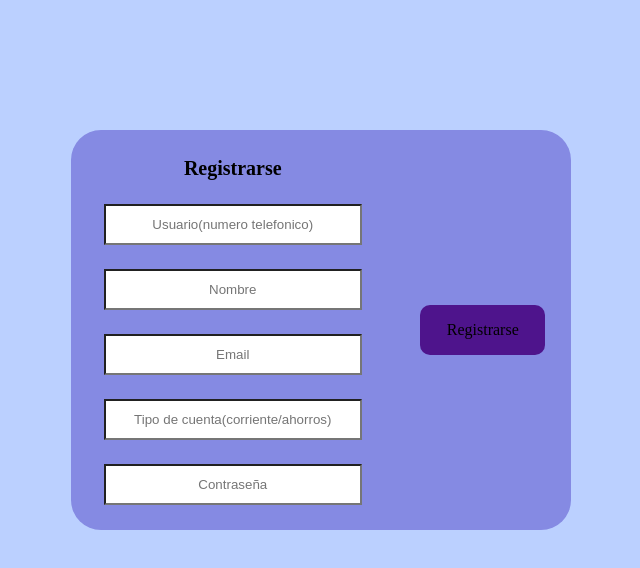
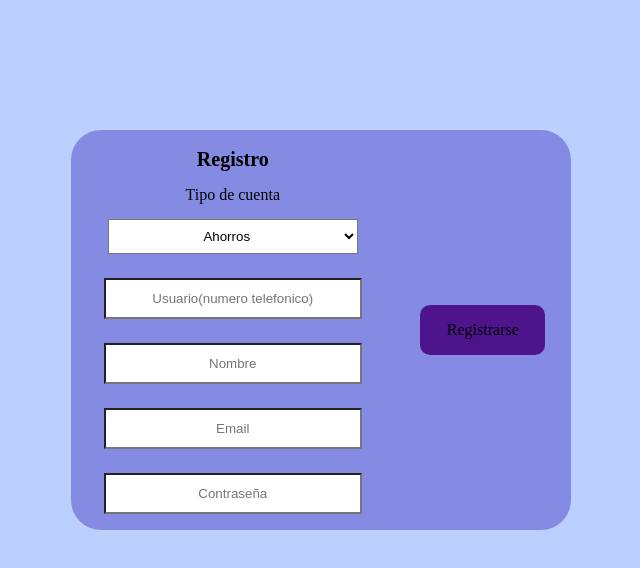
Before and after one commit to ZhantyDev/proyecto-web, a React (Vite) app in the folder front-proyecto/: page /registro in a window 1280 px wide. Shown: the top 568 px of the page, without its empty margins (319-959 px from the left). Built offline with nearby package versions, Linux system fonts and the light colour scheme.

Commit message:
se mejora el componente registro

```diff
--- a/front-proyecto/src/components/registro/registro.css
+++ b/front-proyecto/src/components/registro/registro.css
@@ -11,7 +11,9 @@
     align-items: center;
     transition: filter 600ms;
   }
-
+  .txt{
+    color: black;
+  }
   .cuadrito:hover {
     filter: drop-shadow(0 0 2em #2C0735);
   }
--- a/front-proyecto/src/components/registro/registro.jsx
+++ b/front-proyecto/src/components/registro/registro.jsx
@@ -8,12 +8,41 @@ function registro(){
         <>
         <div id = "cuadro">
             <div class = "cuadrito" >
-                <h1 class = "letra" >Registrarse</h1>
-                <input type="text" name='input_usuario' class = 'item' placeholder='Usuario(numero telefonico)' />
-                <input type="text" name='input_nombre' class = 'item' placeholder='Nombre' />
-                <input type="email" name='input_email' class = 'item' placeholder='Email' />
-                <input type="text" name='input_tipo' class = 'item' placeholder='Tipo de cuenta(corriente/ahorros)' />
-                <input type="password" name='input_contraseña' class = 'item' placeholder='Contraseña' />
+                <h1 class = "letra" >Registro</h1>
+                <a class = 'txt'>Tipo de cuenta</a>
+               <select
+                    id="tipoCuenta"
+                    class = 'item'
+                    placeholder='Tipo de cuenta'>
+                    <option value="ahorros">Ahorros</option>
+                    <option value="corriente">Corriente</option>
+                </select>
+                <input
+                    type="text"
+                    name='input_usuario'
+                    class = 'item'
+                    placeholder='Usuario(numero telefonico)'
+
+                />
+                <input
+                    type="text"
+                     name='input_nombre'
+                     class = 'item'
+                     placeholder='Nombre'
+
+                />
+                <input
+                    type="email"
+                    name='input_email'
+                    class = 'item'
+                    placeholder='Email'
+                />
+                <input
+                    type="password"
+                    name='input_contraseña'
+                    class = 'item'
+                    placeholder='Contraseña'
+                />
                 <a class ="letrica" name="mensaje"></a>
                 <button class = 'botonStyle' onClick={()=>navigate('/')}>Registrarse</button>
             </div>
```
